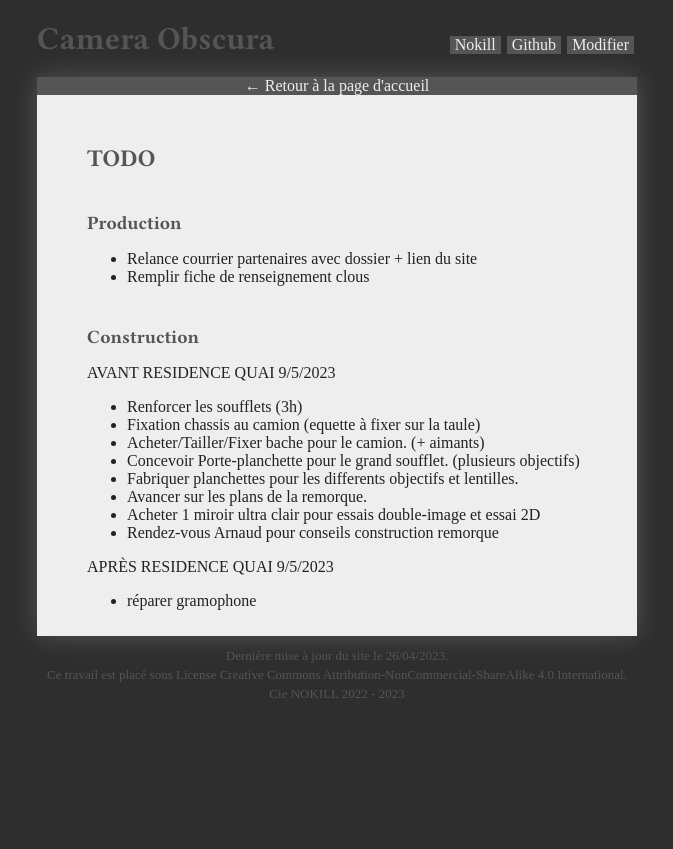
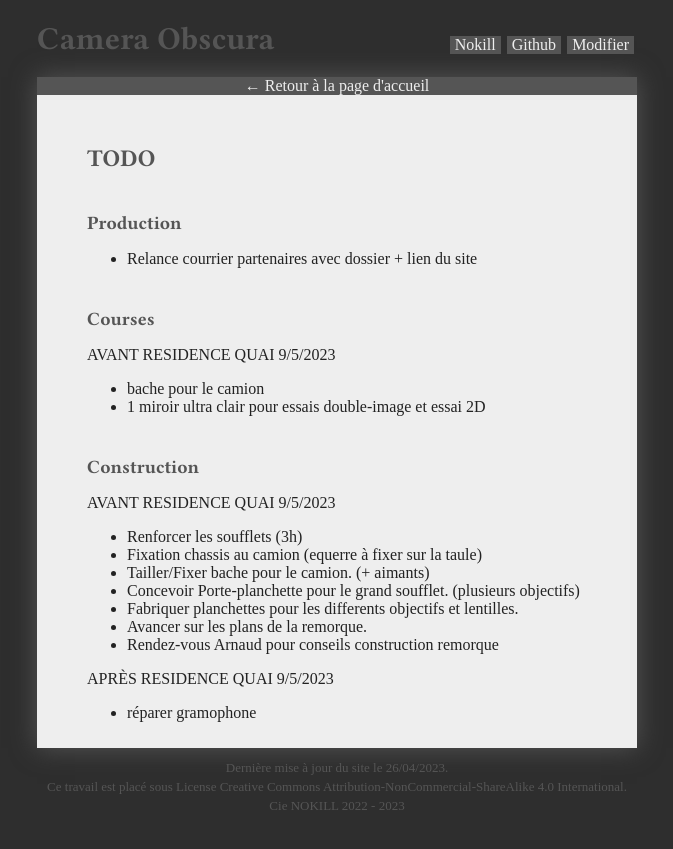
Before and after one commit to virginienokill/camera-obscura, a Jekyll site: the page built from contenu/todo.md, in a window 1280 px wide. Shown: the top 849 px of the page, without its empty margins (303-976 px from the left). Built offline with Jekyll 4.4.1, drawn with Linux system fonts in a browser that asks for light colours; some web fonts are replaced; our own code applies the rules of GitHub Pages for plain Markdown files; the repository's description, which GitHub fills in, is left out.

Commit message:
Update todo.md

```diff
--- a/contenu/todo.md
+++ b/contenu/todo.md
@@ -4,19 +4,23 @@
 ### Production
 
 - Relance courrier partenaires avec dossier + lien du site
-- Remplir fiche de renseignement clous
+
+
+### Courses
+
+AVANT RESIDENCE QUAI 9/5/2023
+- bache pour le camion
+- 1 miroir ultra clair pour essais double-image et essai 2D
 
 ### Construction
 
-
 AVANT RESIDENCE QUAI 9/5/2023
 - Renforcer les soufflets (3h)
-- Fixation chassis au camion (equette à fixer sur la taule)
-- Acheter/Tailler/Fixer bache pour le camion. (+ aimants)
+- Fixation chassis au camion (equerre à fixer sur la taule)
+- Tailler/Fixer bache pour le camion. (+ aimants)
 - Concevoir Porte-planchette pour le grand soufflet. (plusieurs objectifs)
 - Fabriquer planchettes pour les differents objectifs et lentilles.
 - Avancer sur les plans de la remorque.
-- Acheter 1 miroir ultra clair pour essais double-image et essai 2D
 - Rendez-vous Arnaud pour conseils construction remorque
 
 APRÈS RESIDENCE QUAI 9/5/2023
```
